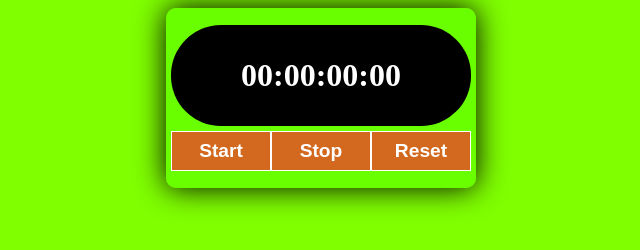
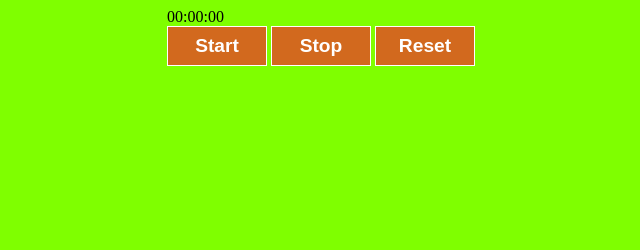
Before and after one commit to Jashgusani123/Stop-Watch, a plain HTML site: page index.html in a window 1280 px wide. Shown: the whole page, without its empty margins (319-959 px from the left). Drawn offline with Linux system fonts and the light colour scheme.

Commit message:
Update index.html

```diff
--- a/index.html
+++ b/index.html
@@ -1,29 +1,24 @@
 <!DOCTYPE html>
 <html lang="en">
+
 <head>
     <meta charset="UTF-8">
     <meta name="viewport" content="width=device-width, initial-scale=1.0">
     <title>Stop Watch</title>
     <link rel="stylesheet" href="style.css">
 </head>
+
 <body>
-    <div class="contenar">
-        <div id="watch">
-            <p id="h">00</p>
-            <p>:</p>
-            <p id="m">00</p>
-            <p>:</p>
-            <p id="s">00</p>
-            <p>:</p>
-            <p id="ms">00</p>
-        </div>
-        <div class="button">
-            <button onclick="start()">Start</button>
-            <button onclick="stop()">Stop</button>
-            <button onclick="reset()">Reset</button>
+    <div class="main">
+        <div id="timer">00:00:00</div>
+        <div id="buttons">
+            <button id="start">Start</button>
+            <button id="stop">Stop</button>
+            <button id="reset">Reset</button>
         </div>
     </div>
 
     <script src="script.js"></script>
 </body>
+
 </html>
```
